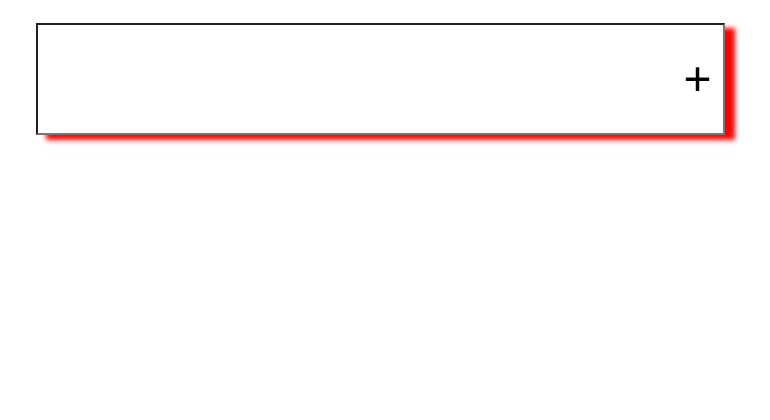
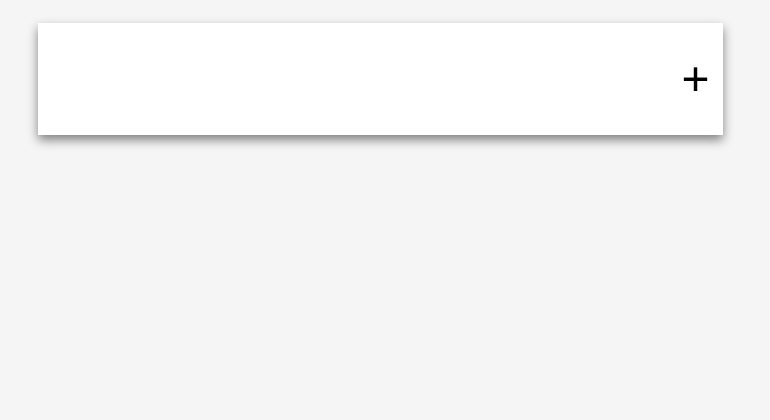
Before and after one commit to GarrettAnderson/todo, a website: page public/index.html in a window 1280 px wide. Shown: the part 380-800 px from the top of the page, without its empty margins (239-1009 px from the left). Drawn offline with Linux system fonts and the light colour scheme.

Commit message:
updated the box shadow and removed the border on the input field

```diff
--- a/public/screen.css
+++ b/public/screen.css
@@ -14,6 +14,7 @@ body {
   justify-content: center;
   flex-direction: column;
   align-items: center;
+  background-color: #F5F5F5;
 }
 
 h1 {
@@ -47,7 +48,8 @@ button.addToDo {
 }
 
 .inputAddSection input {
-  box-shadow: 10px 5px 5px red;
+  box-shadow: 0px 5px 10px grey;
+  border: none;
 }
 
 .toDoList {
```
